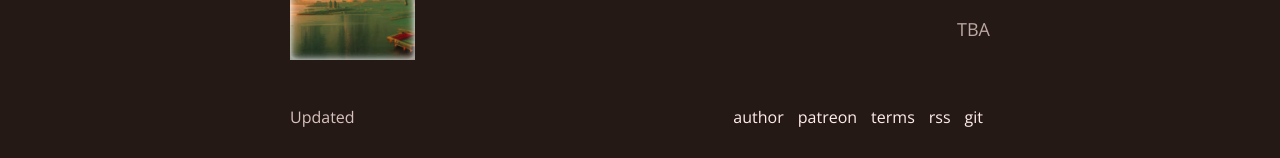
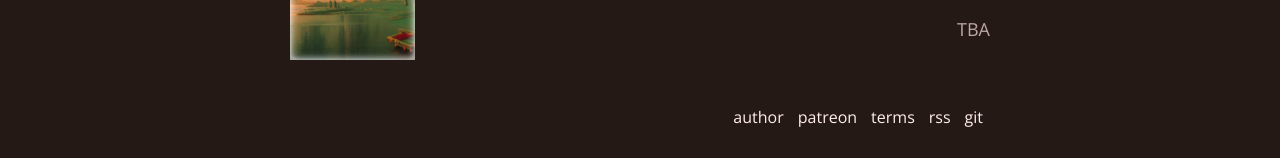
Before and after one commit to schizoidnightmares/absurdrealms.com, a Jekyll site: the page built from index.md, in a window 1280 px wide. Shown: the part 1497-1655 px from the top of the page. Built offline with Jekyll 4.4.1, drawn with Linux system fonts in a browser that asks for light colours.

Commit message:
syncing with schizoidnightmares.com

```diff
--- a/Gemfile
+++ b/Gemfile
@@ -4,4 +4,3 @@
 gem "jekyll-paginate-v2", "~> 3.0.0"
 gem "jekyll-sitemap", "~> 1.4.0"
 gem "jekyll-tidy", "~> 0.2.2"
-gem "jekyll-last-modified-at", "~> 1.3.0"
--- a/_config.yaml
+++ b/_config.yaml
@@ -29,13 +29,11 @@
       type: pages
     values:
       layout: default
-      info: true
   -
     scope:
       type: posts
     values:
       layout: post
-      info: true
       category: news
 
 # extras
@@ -66,4 +64,3 @@
   - jekyll-paginate-v2
   - jekyll-sitemap
   - jekyll-tidy
-  - jekyll-last-modified-at
--- a/_layouts/base.html
+++ b/_layouts/base.html
@@ -47,8 +47,8 @@
             </div>
             <div class="bottom">
                 <div class="footer">
-                    {% if page.info != false and layout.info != false %}
-                    <div class="info">Updated {{ page.last_modified_at | date: '%B %e, %Y' }}</div>
+                    {% if page.last_modified_at %}
+                    <div class="info">Updated {{ page.last_modified_at}}</div>
                     {% endif %}
                     <div class="nav">
                         <ul>
--- a/_layouts/news.html
+++ b/_layouts/news.html
@@ -1,7 +1,6 @@
 ---
 layout: base
 style: news
-info: false
 ---
 
 <div class="content">
```
